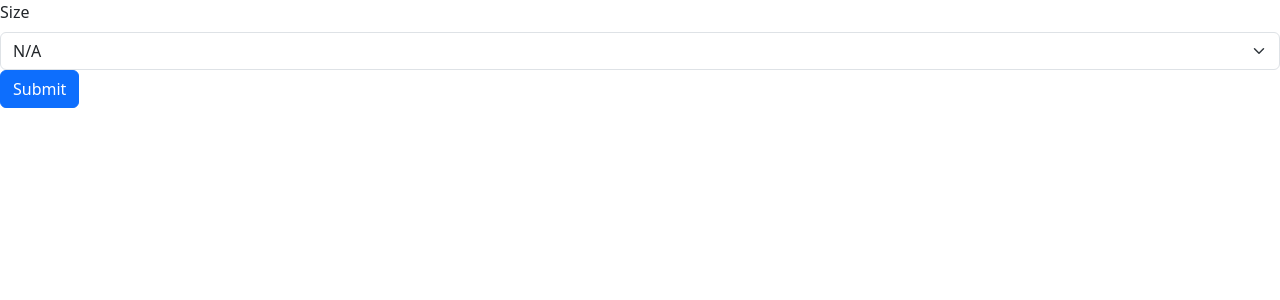
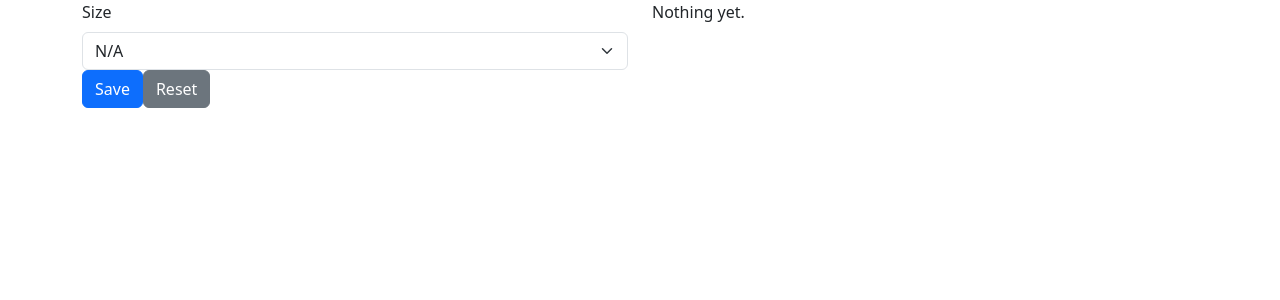
Before and after one commit to AshtonChang888/TAC404-Final-Project, a React (Create React App) app: page /new-trip in a window 1280 px wide. Shown: the top 300 px of the page. Built offline with nearby package versions, Linux system fonts and the light colour scheme; data requests are answered from the project's data file.

Commit message:
Split new trip page into two columns, need to start TripBlock.jsx

```diff
--- a/db.json
+++ b/db.json
@@ -32,11 +32,10 @@
     ],
 
     "airlines": [
-        { "id": 1, "name": "Delta Air Lines" },
-        { "id": 2, "name": "United Airlines" },
-        { "id": 3, "name": "American Airlines" },
-        { "id": 4, "name": "Alaska Airlines" },
-        { "id": 5, "name": "Southwest Airlines" }
+        { "id": 0, "name": "Delta Air Lines" },
+        { "id": 1, "name": "United Airlines" },
+        { "id": 2, "name": "American Airlines" },
+        { "id": 3, "name": "Korean Airlines" },
+        { "id": 4, "name": "Southwest Airlines" }
     ]
-
 }
--- a/src/NewTripPage.jsx
+++ b/src/NewTripPage.jsx
@@ -1,34 +1,42 @@
 import { useState, useEffect } from "react";
 import Dropdown from "./Dropdown";
+import TripBlock from "./TripBlock";
 
 import "bootstrap/dist/css/bootstrap.css";
 
 
-function fetchAirlines(search) {
+function fetchAirlines() {
   return fetch(`http://localhost:3000/airlines`)
     .then(response => response.json());
 }
 
+
 export default function NewTripPage() {
-    function handleSubmit(event) {
-        event.preventDefault();
-    }
-
+    const [tripBlocks, setTripBlocks] = useState([]);
     const [airline, setAirline] = useState("");
     const [airlineChoices, setAirlineChoices] = useState([]);
 
+    function handleSubmit(event) {
+        event.preventDefault();
+
+    }
+
     useEffect(() => {
         fetchAirlines().then((results) => {
-        const formatted = results.map(a => ({ value: a.name, label: a.name }));
+            const otherChoices = results.map(obj => ({ value: obj.id, label: obj.name }));
+
             setAirlineChoices([
                 { value: "", label: "N/A" },
-        ...formatted
+                ...otherChoices
             ]);
         });
     }, []);
 
 
     return (
+        <div className="container">
+            <div className="row">
+                <div className="col">
                     <form onSubmit={handleSubmit}>
                         <Dropdown
                             label="Size"
@@ -39,8 +47,27 @@ export default function NewTripPage() {
                             }}
                         />
                         <button type="submit" className="btn btn-primary mb-3">
-                Submit
+                            Save
+                        </button>
+                        <button
+                            className="btn btn-secondary mb-3 me-3"
+                            type="button"
+                            onClick={() => {
+                                setAirline("");
+                            }}
+                        >
+                            Reset
                         </button>
                     </form>
+                </div>
+                <div className="col">
+                    {tripBlocks.length === 0 && (
+                        <div>
+                            Nothing yet.
+                        </div>
+                    )}
+                </div>
+            </div>
+        </div>
     )
 }
--- /dev/null
+++ b/src/TripBlock.jsx
@@ -0,0 +1,3 @@
+export default function TripBlock(props) {
+
+}
```
Lines whose indentation alone changed are shown as unchanged.
